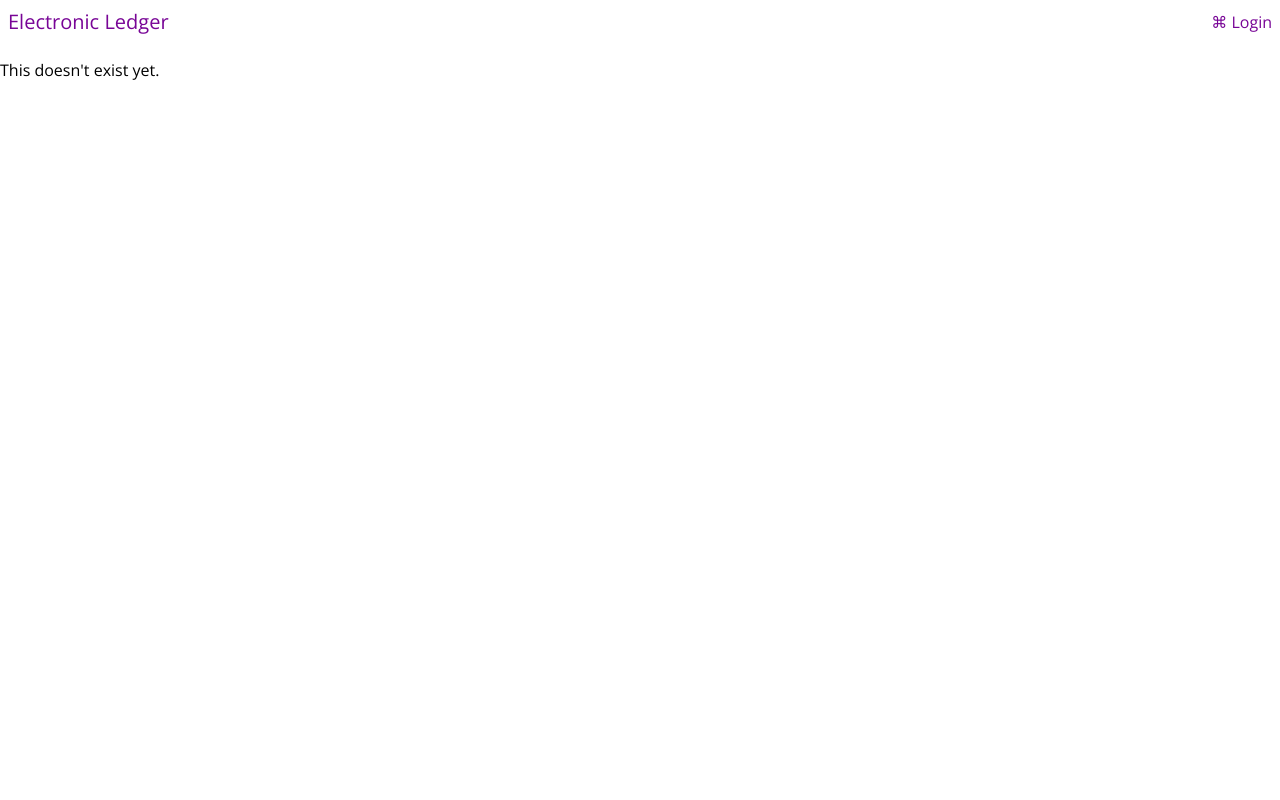
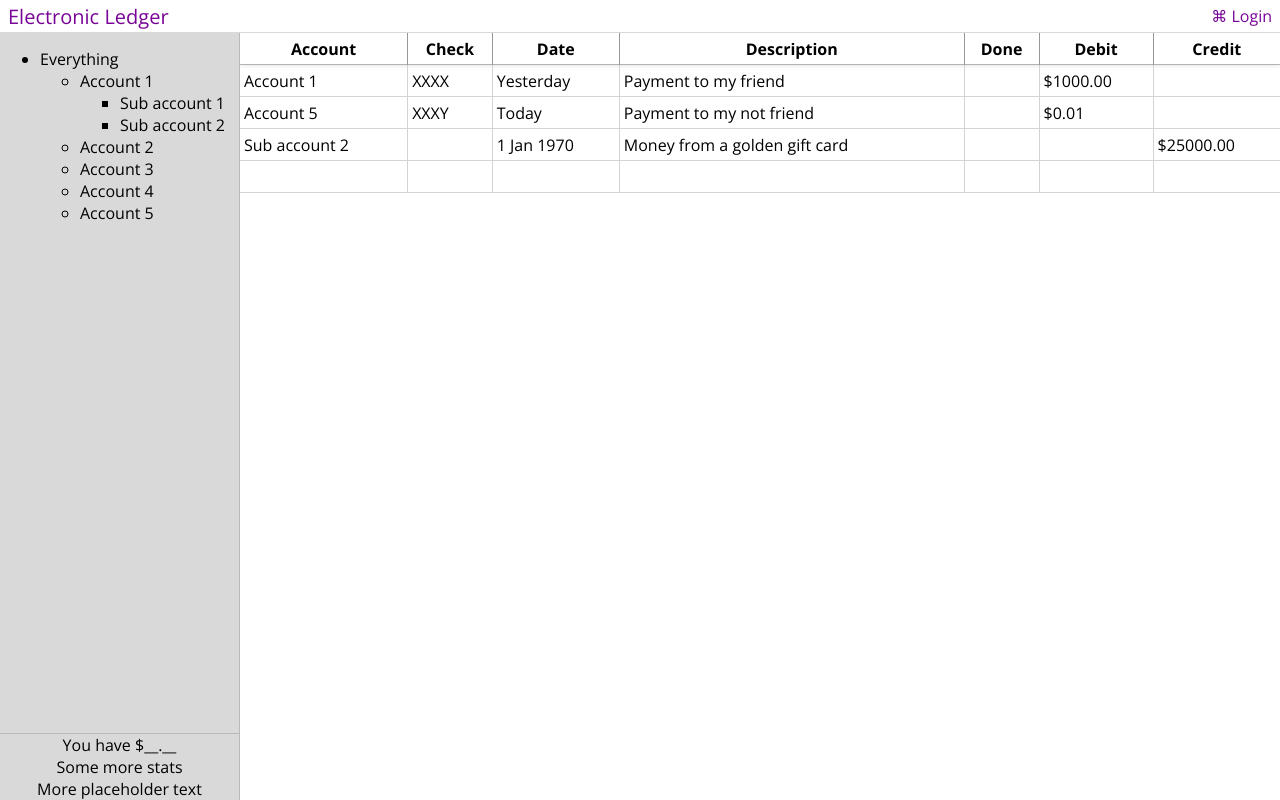
Before and after one commit to BDMorrell/e-ledger, a Next.js app: page /checkbook in a window 1280 px wide. Built offline with nearby package versions, Linux system fonts and the light colour scheme.

Commit message:
Template the app formatting

```diff
--- a/components/Header.js
+++ b/components/Header.js
@@ -2,11 +2,13 @@ import Link from "next/link";
 import styled from "styled-components";
 import { theme } from "./constants";
 
-const Banner = styled.header`
+const Banner = styled.nav`
   position: sticky;
   top: 0;
   background: white;
-  padding: 0.5em;
+  padding-left: 0.5em;
+  padding-right: 0.5em;
+  height: ${theme.headerHeight};
 
   display: flex;
   align-items: center;
@@ -31,11 +33,11 @@ const AccountLink = () => (
   </Link>
 );
 
-export default function Header() {
+export default function Header(props) {
   return (
-    <Banner>
-      <Logo />
-      <AccountLink />
+    <Banner style={props.style}>
+        <Logo />
+        <AccountLink />
     </Banner>
   );
 }
--- a/components/constants.js
+++ b/components/constants.js
@@ -1,7 +1,12 @@
+const shadowColor = `rgba(0, 0, 0, 0.15)`;
+const subtleShadow = `0px 0px 5px 0px ${shadowColor}`;
+
 export const theme = {
   main: '#780596',
   onMain: "#ffffff",
   borderWidth: `0.1em`,
-  subtleShadow: `0px 0px 5px 0px rgba(0, 0, 0, 0.15)`,
+  shadowColor,
+  subtleShadow,
   friendlyPadding: `1em`,
+  headerHeight: `2em`,
 };
--- a/pages/checkbook.js
+++ b/pages/checkbook.js
@@ -1,11 +1,194 @@
 import Header from "../components/Header";
+import styled from "styled-components";
+import { theme } from "../components/constants";
+
+const AppGrid = styled.div`
+  position: absolute;
+  top: 0;
+  bottom: 0;
+  left: 0;
+  right: 0;
+  display: grid;
+  grid-template:
+    ${theme.headerHeight} auto
+    / 15em auto;
+  grid-template-areas:
+    "header header"
+    "sidebar main";
+`;
+
+const SideBar = styled.aside`
+  grid-area: sidebar;
+  display: grid;
+  grid-template:
+    auto max-content
+    / auto;
+  grid-template-areas:
+    "picker"
+    "stats";
+
+  overflow-y: auto;
+  overflow-x: hidden;
+  border-right: 1px solid ${theme.shadowColor};
+  background-color: ${theme.shadowColor};
+  // box-shadow: inset ${theme.subtleShadow}
+`;
+
+const AccountArea = styled.ul`
+  grid-area: picker;
+  overflow: auto;
+`;
+
+const InformationArea = styled.div`
+  grid-area: stats;
+  text-align: center;
+  border-top: 1px solid ${theme.shadowColor};
+`;
+
+const MainSection = styled.div`
+  overflow-y: scroll;
+  grid-area: main;
+`;
+
+const Table = styled.table`
+  width: 100%;
+  table-layout: auto;
+  border-collapse: collapse;
+  thead {
+    box-shadow: ${theme.subtleShadow};
+    * {
+      position: sticky;
+      top: 0;
+      border-top: none;
+      background-color: white;
+      *:before {
+        content: "";
+        position: absolute;
+        top: 0;
+        left: -1px;
+        right: -1px;
+        bottom: -1px;
+        border: 1px solid ${theme.shadowColor};
+        border-top: none;
+        // box-shadow: ${theme.subtleShadow};
+      }
+    }
+  }
+  tbody td, thead th {
+    padding: .25em;
+    border: 1px solid lightGrey;
+  }
+  tbody tr, thead tr {
+    height: 2em;
+    *:first-child {
+      border-left: none;
+    }
+    *:last-child {
+      border-right: none;
+    }
+  }
+  caption {
+    border-top: 100vh solid transparent;
+    caption-side: bottom;
+    color: transparent;
+    user-select: none;
+  }
+`;
 
 export default function LoginPage() {
+  const tableBodyObject = [
+    {
+      Account: "Account 1",
+      Check: "XXXX",
+      Date: "Yesterday",
+      Description: "Payment to my friend",
+      Done: false,
+      Debit: 1000,
+      Credit: 0,
+    },
+    {
+      Account: "Account 5",
+      Check: "XXXY",
+      Date: "Today",
+      Description: "Payment to my not friend",
+      Done: false,
+      Debit: 0.01,
+      Credit: 0,
+    },
+    {
+      Account: "Sub account 2",
+      Check: "",
+      Date: "1 Jan 1970",
+      Description: "Money from a golden gift card",
+      Done: false,
+      Debit: 0,
+      Credit: 25000.00,
+    },
+    {
+      Account: "",
+      Check: "",
+      Date: "",
+      Description: "",
+      Done: false,
+      Debit: 0,
+      Credit: 0,
+    },
+  ];
+  const tableContents = tableBodyObject.map((v, i) => {
+    const formatMoney = ammount => {
+      if (ammount !== 0) {
+        return ("$" + Number.parseFloat(ammount).toFixed(2));
+      } // else
+      return "";
+    };
+    return (
+      <tr key={i}>
+        {[v.Account, v.Check, v.Date, v.Description, v.Done ? "X" : "", formatMoney(v.Debit), formatMoney(v.Credit)].map(text => (<td>{text}</td>))}
+      </tr>
+    );
+  });
   return (
-    <>
-      <Header />
-      <p>This doesn't exist yet.</p>
-    </>
+    <AppGrid>
+      <Header style={{ position: "staic", gridArea: "header", borderBottom: "1px solid " + theme.shadowColor,}} />
+      <SideBar>
+        <AccountArea>
+          <li>Everything
+            <ul>
+              <li>Account 1
+                <ul>
+                  <li>Sub account 1</li>
+                  <li>Sub account 2</li>
+                </ul>
+              </li>
+              {[2, 3, 4, 5].map(i => <li key={i}>Account {i}</li>)}
+            </ul>
+          </li>
+        </AccountArea>
+        <InformationArea>
+          <div>You have $__.__</div>
+          <div>Some more stats</div>
+          <div>More placeholder text</div>
+        </InformationArea>
+      </SideBar>
+      <MainSection>
+        <Table>
+          <caption>Ledger Information Table{/* This is for screen readers, perhaps */}</caption>
+          <thead>
+            <tr>
+              <th>Account</th>
+              <th>Check</th>
+              <th>Date</th>
+              <th>Description</th>
+              <th>Done</th>
+              <th>Debit</th>
+              <th>Credit</th>
+            </tr>
+          </thead>
+          <tbody>
+            {tableContents}
+          </tbody>
+        </Table>
+      </MainSection>
+    </AppGrid>
   );
-
 }
```
